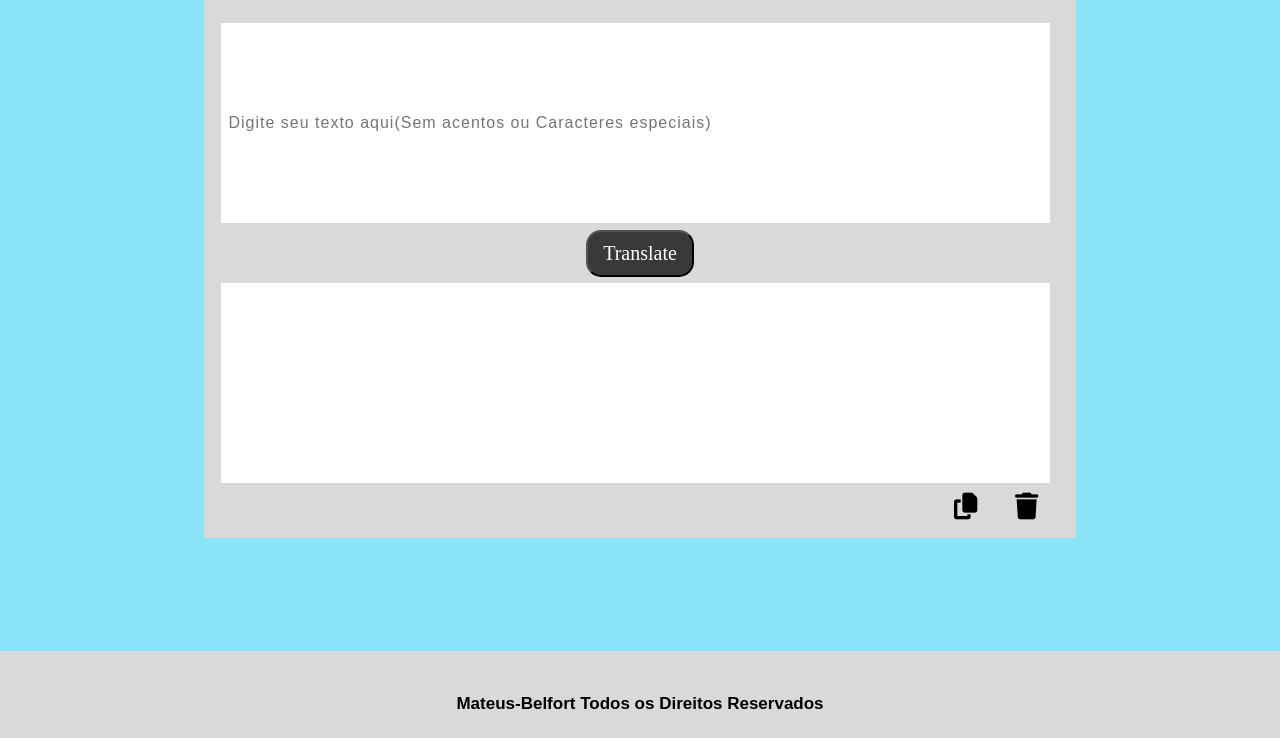
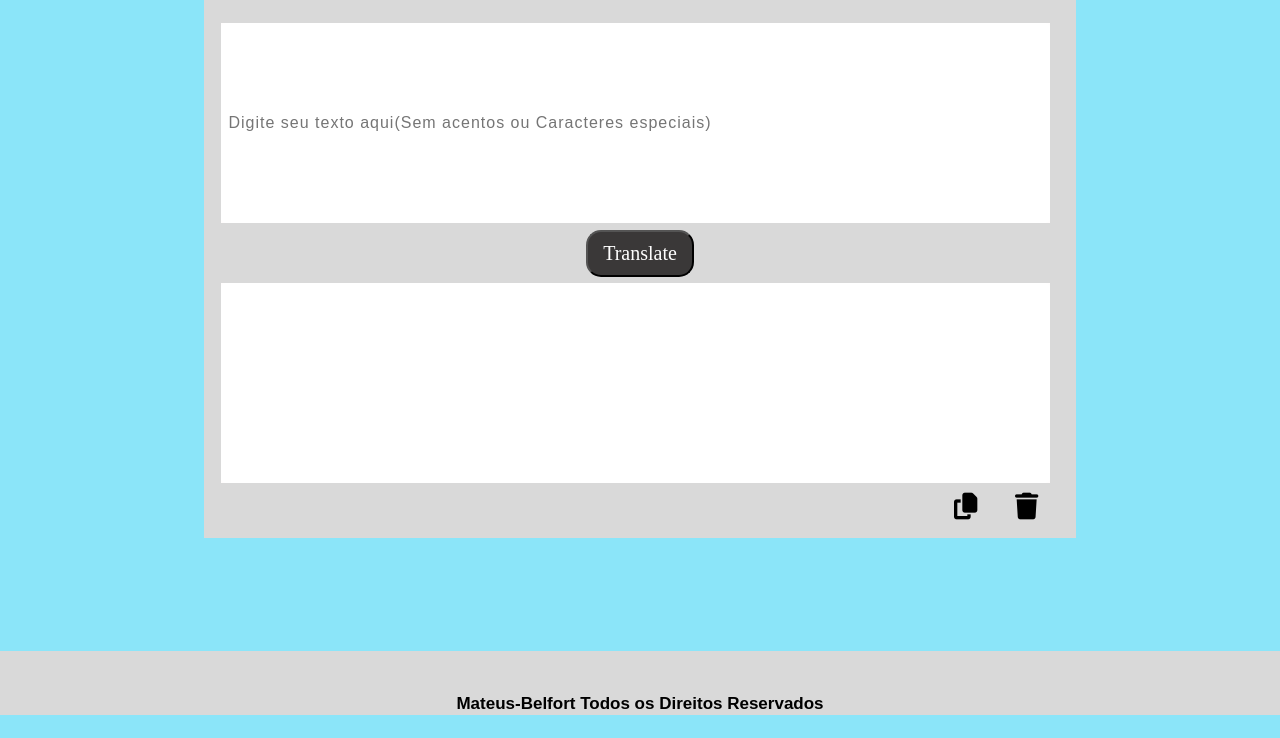
Before and after one commit to Mateus-Belfort/Morse_Code_Translator, a plain HTML site: page index.html in a window 1280 px wide. Shown: the part 85-823 px from the top of the page. After the commit the page ends 800 px from the top, so only its background shows below. Drawn offline with Linux system fonts and the light colour scheme; a web font is replaced by a local one.

Commit message:
atualização de footer
atualização do rodapé do site

```diff
--- a/assets/style.css
+++ b/assets/style.css
@@ -173,7 +173,7 @@ body {
 .footer{
     position: absolute;
     width: 100%;
-    height: 86.9px;
+    height: 8%;
     background: #D9D9D9;
     top: 92%;
 }
```
